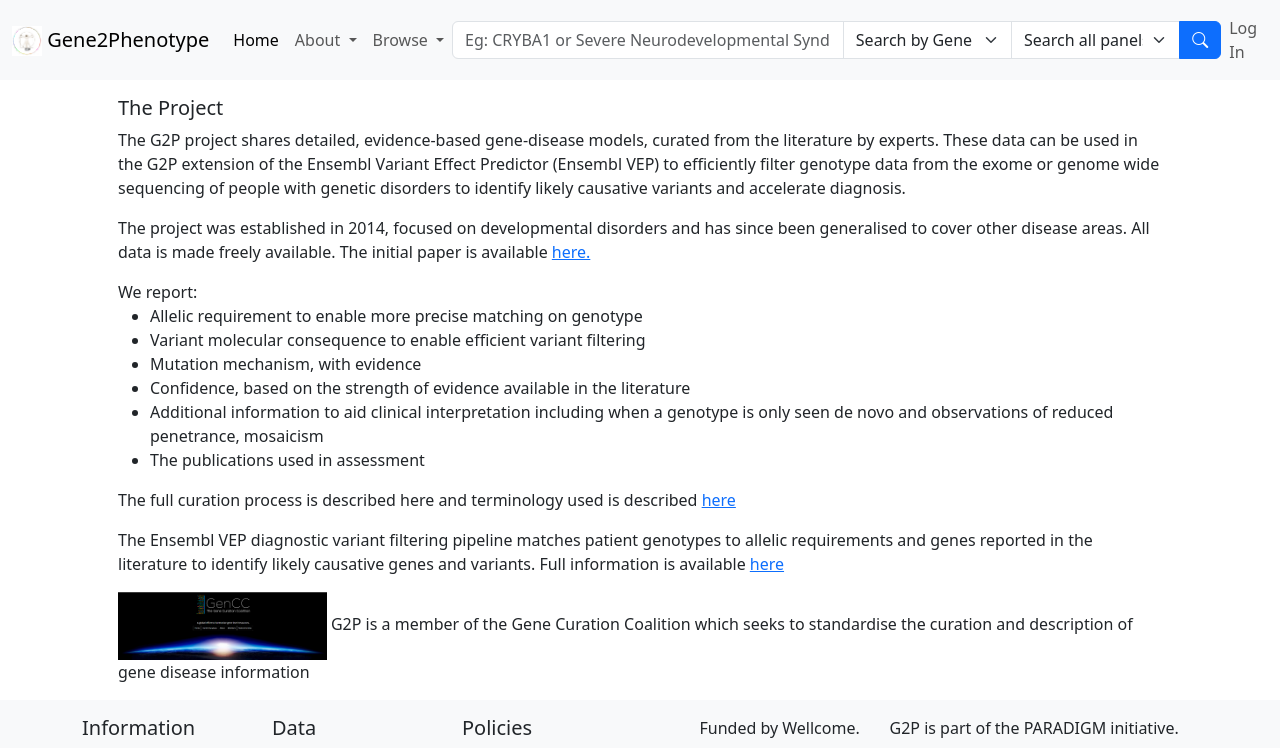
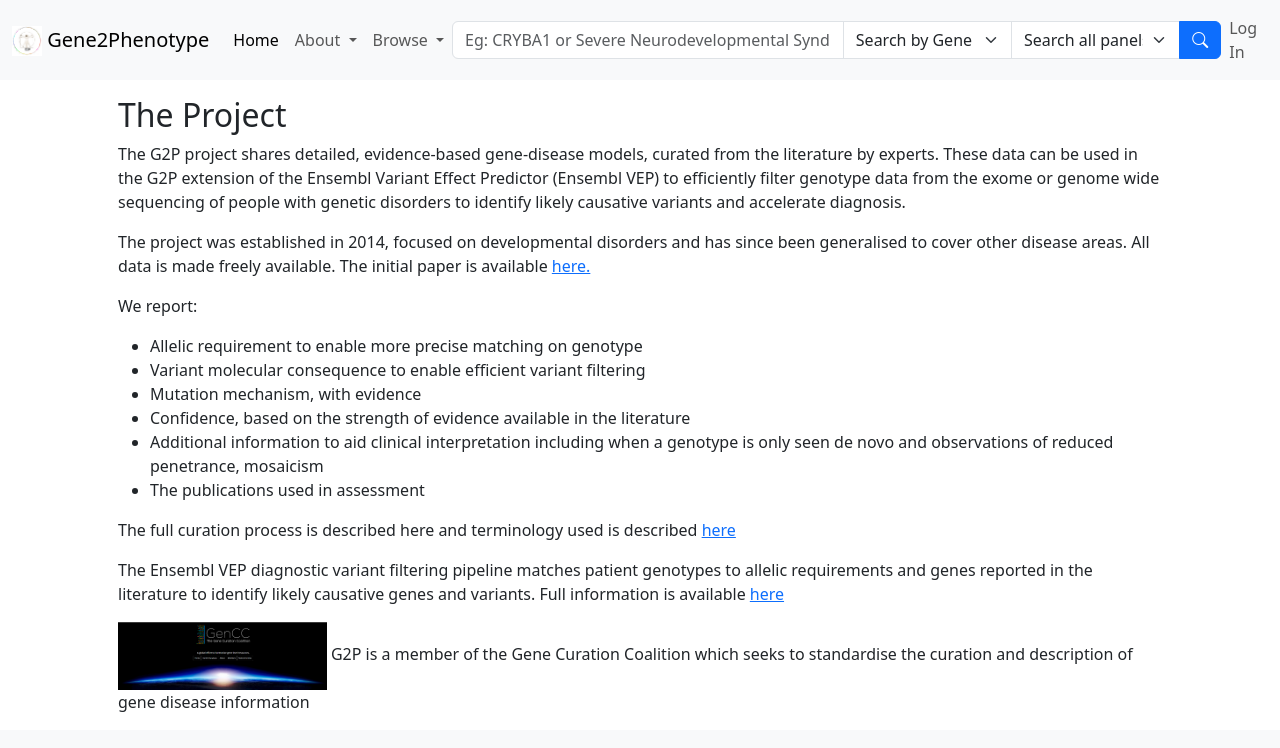
Before and after one commit to seeta-ramaraju/gene2phenotype_web, a Vue app: page /about/project in a window 1280 px wide. Shown: the top 748 px of the page. Built offline with nearby package versions, Linux system fonts and the light colour scheme.

Commit message:
Update About Project page

```diff
--- a/src/views/AboutProjectView.vue
+++ b/src/views/AboutProjectView.vue
@@ -1,40 +1,59 @@
 <template>
-    <div class="container px-5 py-3" style="vertical-align: middle">
-        <h5>The Project</h5>
+  <div class="container px-5 py-3">
+    <h2>The Project</h2>
     <p>
-            The G2P project shares detailed, evidence-based gene-disease models, curated from the literature by experts.
-            These data can be used in the G2P extension of the Ensembl Variant Effect Predictor (Ensembl VEP) to
-            efficiently filter genotype data from the exome or genome wide sequencing of people with genetic disorders
-            to identify likely causative variants and accelerate diagnosis.
+      The G2P project shares detailed, evidence-based gene-disease models,
+      curated from the literature by experts. These data can be used in the G2P
+      extension of the Ensembl Variant Effect Predictor (Ensembl VEP) to
+      efficiently filter genotype data from the exome or genome wide sequencing
+      of people with genetic disorders to identify likely causative variants and
+      accelerate diagnosis.
     </p>
     <p>
-            The project was established in 2014, focused on developmental disorders and has since been generalised to
-            cover other disease areas. All data is made freely available. The initial paper is available <a
-                href="https://doi.org/10.1038/s41467-019-10016-3">here.</a>
+      The project was established in 2014, focused on developmental disorders
+      and has since been generalised to cover other disease areas. All data is
+      made freely available. The initial paper is available
+      <a href="https://doi.org/10.1038/s41467-019-10016-3">here.</a>
+    </p>
+    <p>We report:</p>
+    <ul>
+      <li>Allelic requirement to enable more precise matching on genotype</li>
+      <li>
+        Variant molecular consequence to enable efficient variant filtering
+      </li>
+      <li>Mutation mechanism, with evidence</li>
+      <li>
+        Confidence, based on the strength of evidence available in the
+        literature
+      </li>
+      <li>
+        Additional information to aid clinical interpretation including when a
+        genotype is only seen de novo and observations of reduced penetrance,
+        mosaicism
+      </li>
+      <li>The publications used in assessment</li>
+    </ul>
+    <p>
+      The full curation process is described here and terminology used is
+      described <a href="#">here</a>
     </p>
     <p>
-            We report:
-        <ul>
-            <li>Allelic requirement to enable more precise matching on genotype</li>
-            <li>Variant molecular consequence to enable efficient variant filtering</li>
-            <li>Mutation mechanism, with evidence</li>
-            <li>Confidence, based on the strength of evidence available in the literature</li>
-            <li>Additional information to aid clinical interpretation including when a genotype is only seen de novo and
-                observations of reduced penetrance, mosaicism</li>
-            <li>The publications used in assessment</li>
-        </ul>
-        The full curation process is described here and terminology used is described <RouterLink to="#">here
-        </RouterLink>
-        </p>
-        <p>
-            The Ensembl VEP diagnostic variant filtering pipeline matches patient genotypes to allelic requirements and
-            genes reported in the literature to identify likely causative genes and variants. Full information is
-            available
-            <RouterLink to="#">here</RouterLink>
+      The Ensembl VEP diagnostic variant filtering pipeline matches patient
+      genotypes to allelic requirements and genes reported in the literature to
+      identify likely causative genes and variants. Full information is
+      available <a href="#">here</a>
     </p>
     <a href="https://thegencc.org/">
-            <img alt="GenCC logo" src="../assets/GenCC.png" width="20%" height="auto" /> </a> G2P is a member of the
-        Gene Curation Coalition which seeks to standardise the curation and description of gene disease information
-
+      <img
+        alt="GenCC logo"
+        src="../assets/GenCC.png"
+        width="20%"
+        height="auto"
+      />
+    </a>
+    <span>
+      G2P is a member of the Gene Curation Coalition which seeks to standardise
+      the curation and description of gene disease information
+    </span>
   </div>
 </template>
```
Lines whose indentation alone changed are shown as unchanged.
